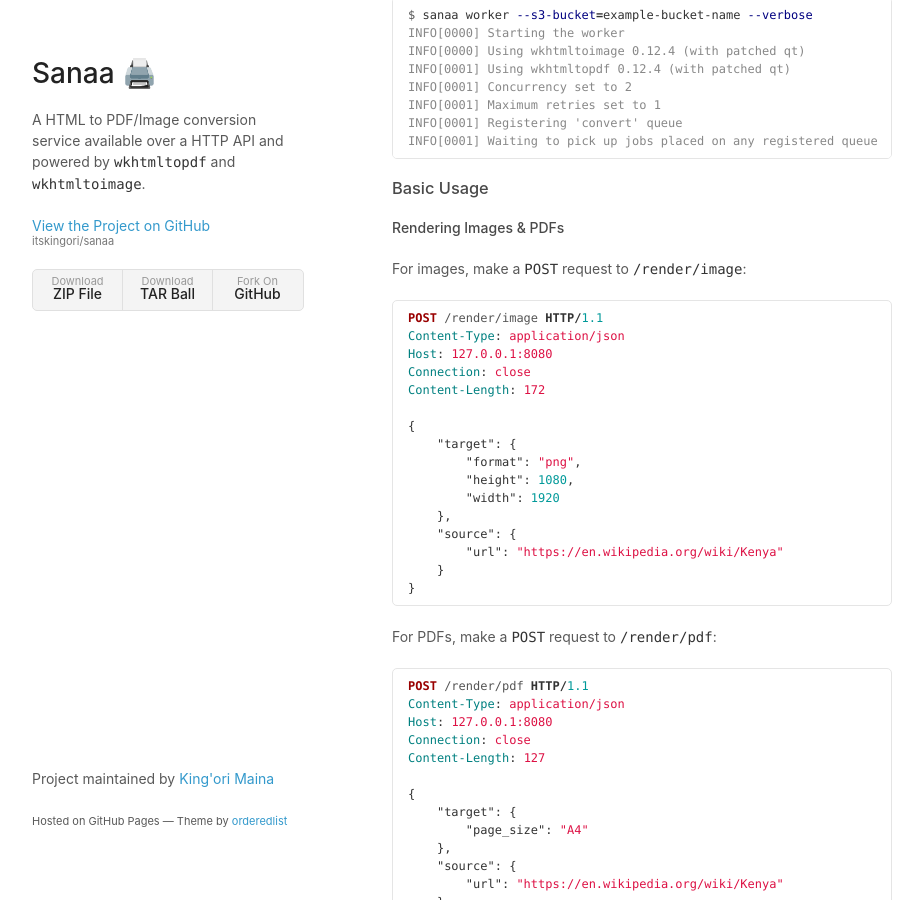
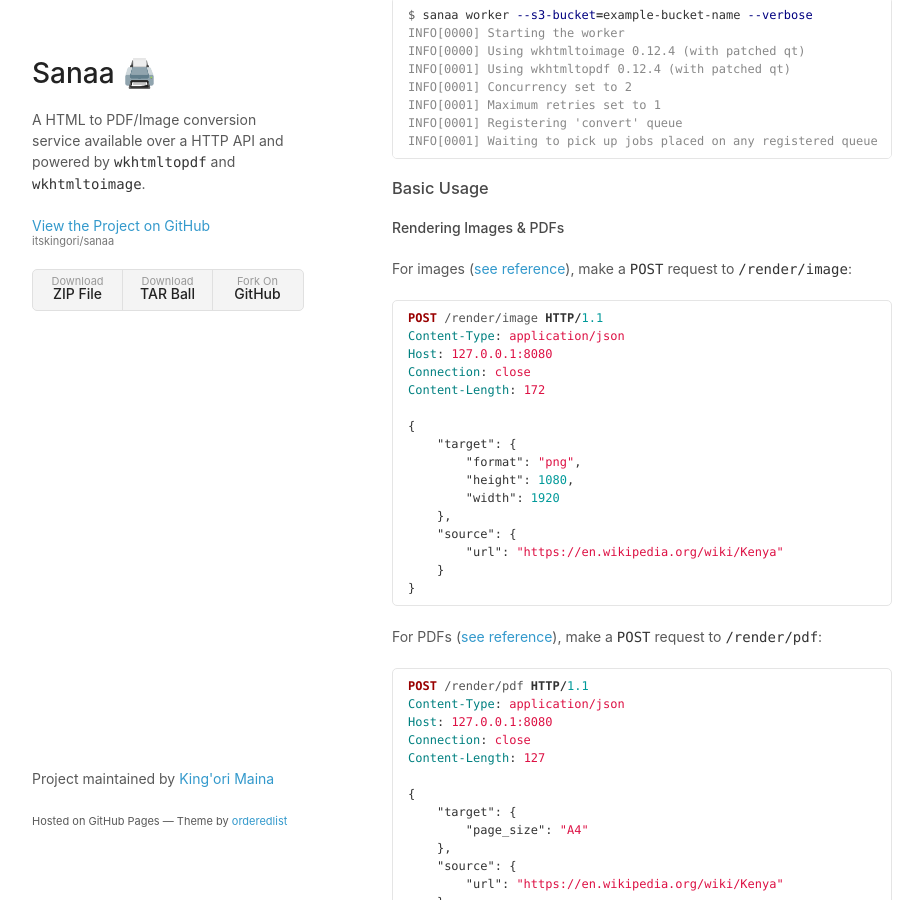
Before and after one commit to itskingori/sanaa, a Jekyll site: the page built from docs/index.md, in a window 1280 px wide and 900 px high, scrolled down 1784 px. Shown: the whole window, without its empty margins (178-1101 px from the left). Built offline with Jekyll 4.4.1, drawn with Linux system fonts in a browser that asks for light colours.

Commit message:
Add links to the api references on the docs homepage

````diff
--- a/docs/index.md
+++ b/docs/index.md
@@ -104,7 +104,8 @@
 
 #### Rendering Images & PDFs
 
-For images, make a `POST` request to `/render/image`:
+For images ([see reference](/api-reference/image/)), make a `POST` request to
+`/render/image`:
 
 ```http
 POST /render/image HTTP/1.1
@@ -125,7 +126,8 @@
 }
 ```
 
-For PDFs, make a `POST` request to `/render/pdf`:
+For PDFs ([see reference](/api-reference/pdf/)), make a `POST` request to
+`/render/pdf`:
 
 ```http
 POST /render/pdf HTTP/1.1
````
